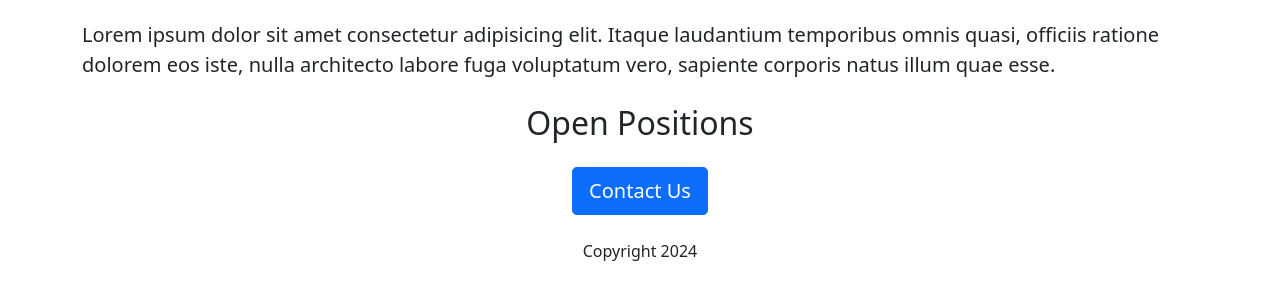
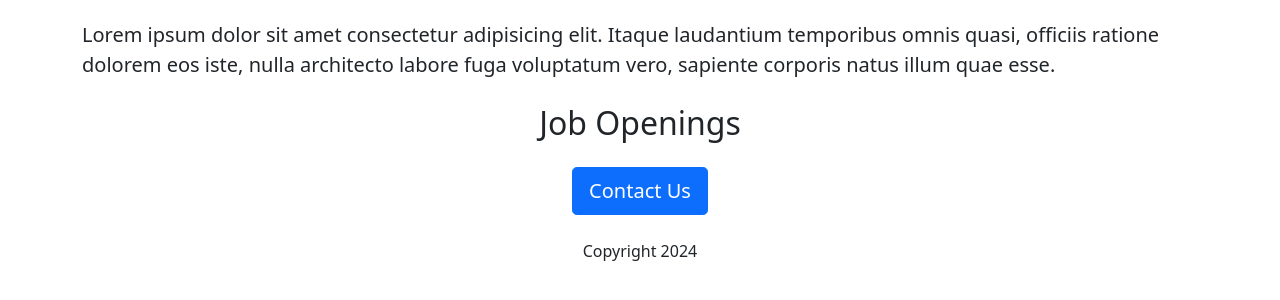
Before and after one commit to robelperey/jovian-careers-website, a Python web app: template templates/home.html in a window 1280 px wide. Shown: the part 482-782 px from the top of the page. Run offline with Jinja, Linux system fonts and the light colour scheme; the template is opened without the code that fills it, so the values that code supplies are empty.

Commit message:
modified home.html

```diff
--- a/templates/home.html
+++ b/templates/home.html
@@ -20,7 +20,7 @@
 		<img class="img-fluid" id="banner" src="https://a1abe3ed-ad7d-430c-b6c8-46adb0b7187f-00-g2337w47ebs3.spock.replit.dev/static/banner.jpg" alt="banner">
 		<h2 class="text-center my-4">About Jovian</h2>
 		<p class="lead">Lorem ipsum dolor sit amet consectetur adipisicing elit. Itaque laudantium temporibus omnis quasi, officiis ratione dolorem eos iste, nulla architecto labore fuga voluptatum vero, sapiente corporis natus illum quae esse.</p>
-		<h2 class="text-center my-4">Open Positions</h2>
+		<h2 class="text-center my-4">Job Openings</h2>
 		<div>
 			{% for job in jobs %}
 				{% include 'jobitems.html' %}
```
